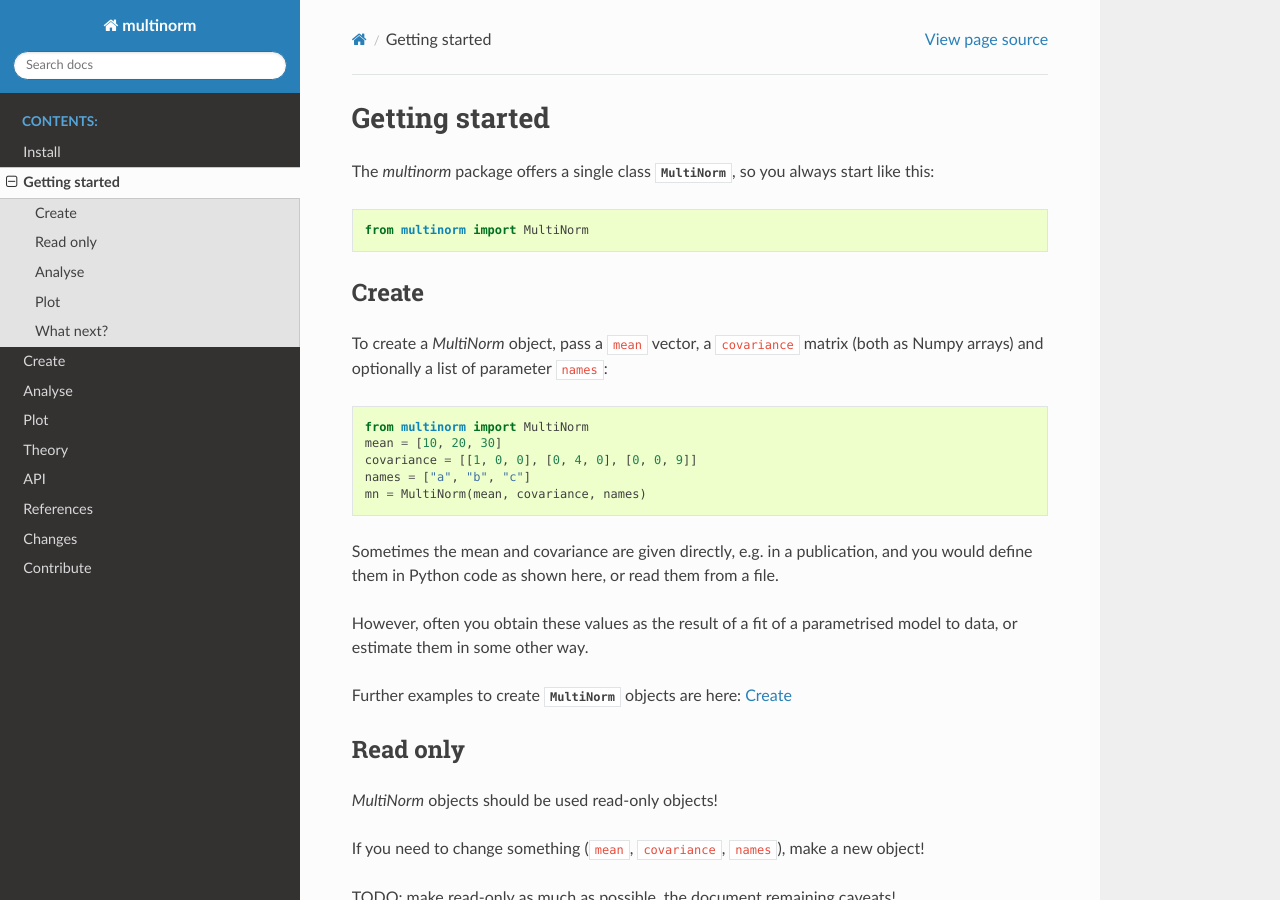
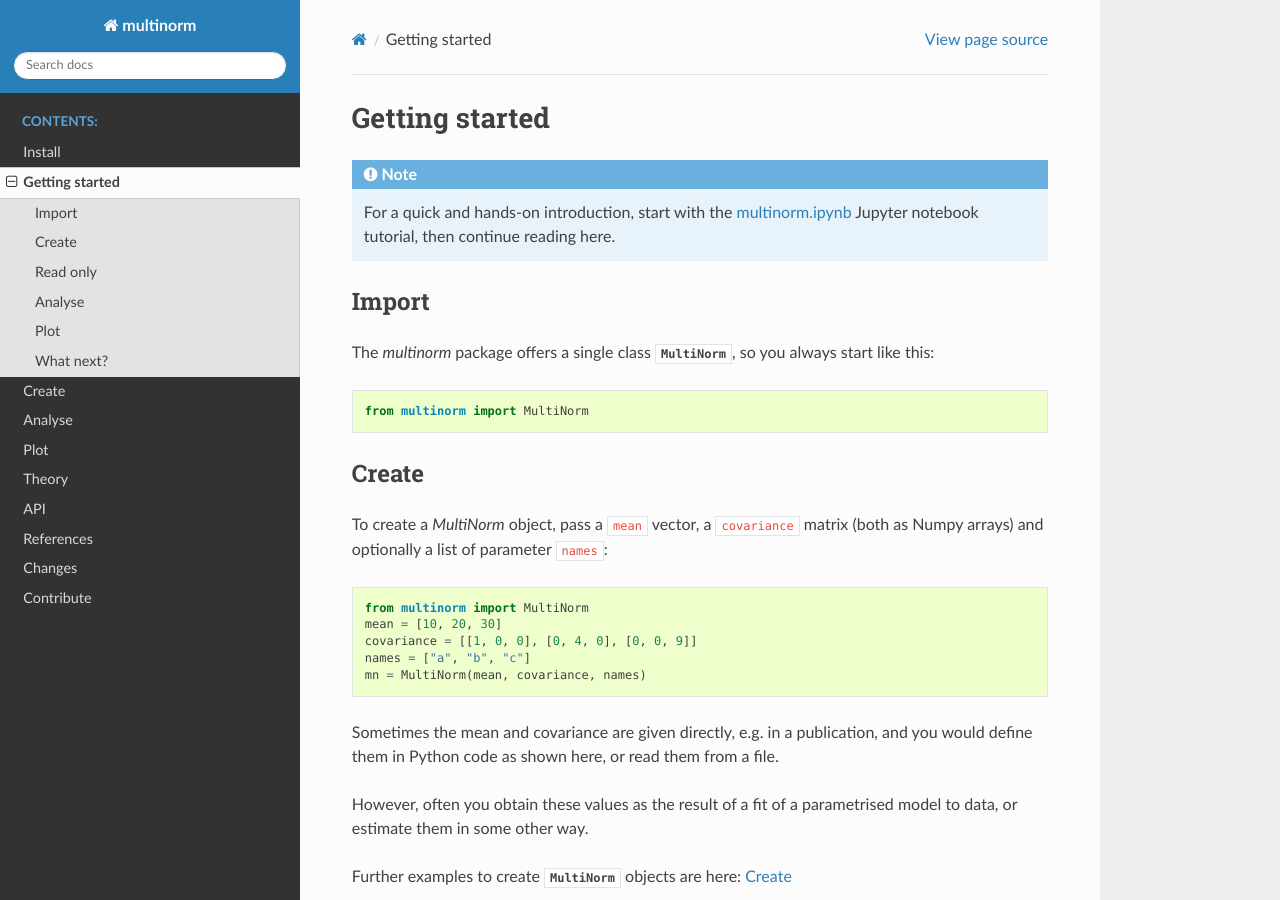
Before and after one commit to cdeil/multinorm, a Sphinx documentation site: the page built from docs/quickstart.rst, in a window 1280 px wide and 900 px high. Built offline with Sphinx 7.4.7 and the Read the Docs theme 2.0.0, drawn with Linux system fonts in a browser that asks for light colours.

Commit message:
Add links to tutorial multinorm.ipynb

```diff
--- a/docs/index.rst
+++ b/docs/index.rst
@@ -7,7 +9,8 @@ A Python class to work with model fit results
 (parameters and the covariance matrix).
 
 - Code: https://github.com/cdeil/multinorm
-- Docs: https://multinorm.readthedocs.io
+- Tutorial: `multinorm.ipynb`_
+- Documentation: https://multinorm.readthedocs.io
 - License: BSD-3-Clause
 
 .. toctree::
--- a/docs/quickstart.rst
+++ b/docs/quickstart.rst
@@ -4,6 +4,15 @@
 
 Getting started
 ===============
+
+.. note::
+
+    For a quick and hands-on introduction, start with the
+    `multinorm.ipynb`_ Jupyter notebook tutorial,
+    then continue reading here.
+
+Import
+------
 
 The `multinorm` package offers a single class :class:`MultiNorm`,
 so you always start like this::
--- a/docs/references.txt
+++ b/docs/references.txt
@@ -28,5 +28,6 @@
 .. _soerp: https://github.com/tisimst/soerp
 .. _emcee: https://dfm.io/emcee
 .. _pymc: https://docs.pymc.io
+.. _multinorm.ipynb: https://nbviewer.jupyter.org/github/cdeil/multinorm/blob/master/multinorm.ipynb
 
 .. module:: multinorm
--- a/multinorm.py
+++ b/multinorm.py
@@ -30,7 +30,11 @@ class MultiNorm(object):
     should be one-dimensional with size ``n``,
     and ``cov`` should be a two-dimensional matrix of shape ``(n, n)``.
 
-    See the documentation.
+    Documentation for this class:
+
+    - Tutorial Jupyter notebook: `multinorm.ipynb`_
+    - Documentation: :ref:`gs`, :ref:`create`, :ref:`analyse`
+    - Equations and statistics: :ref:`theory`
 
     Parameters
     ----------
```
Also changed, not shown: other parts of docs/index.rst (+2 -0 lines).
